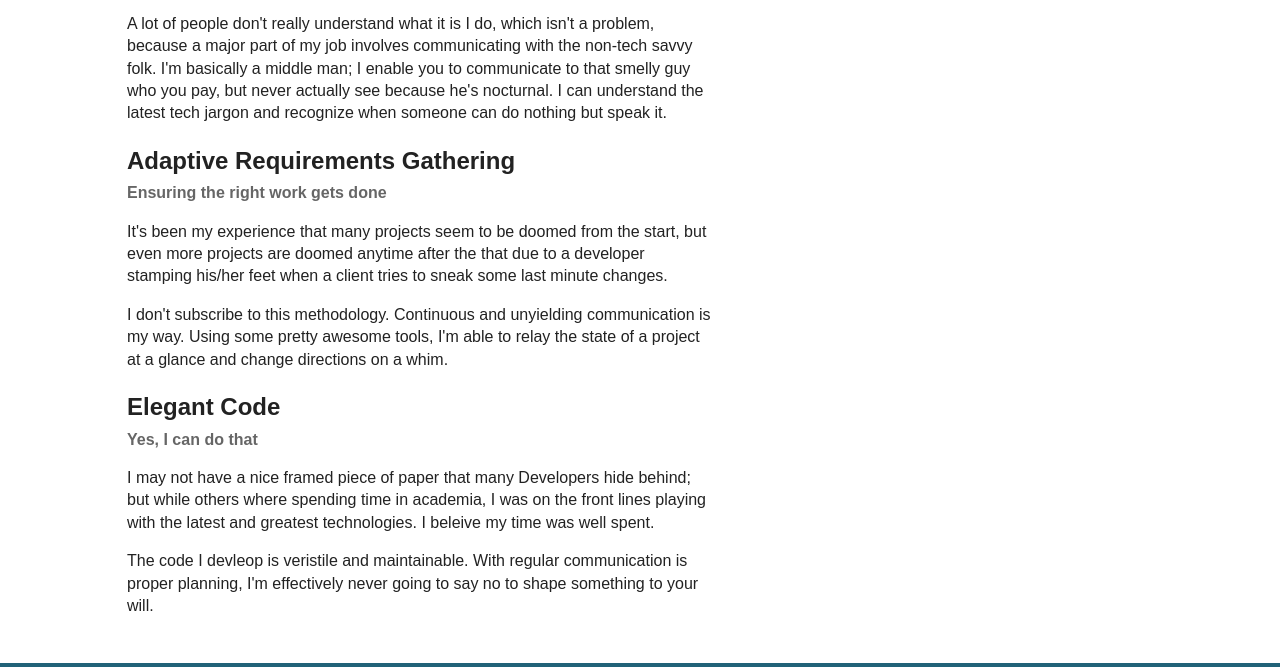
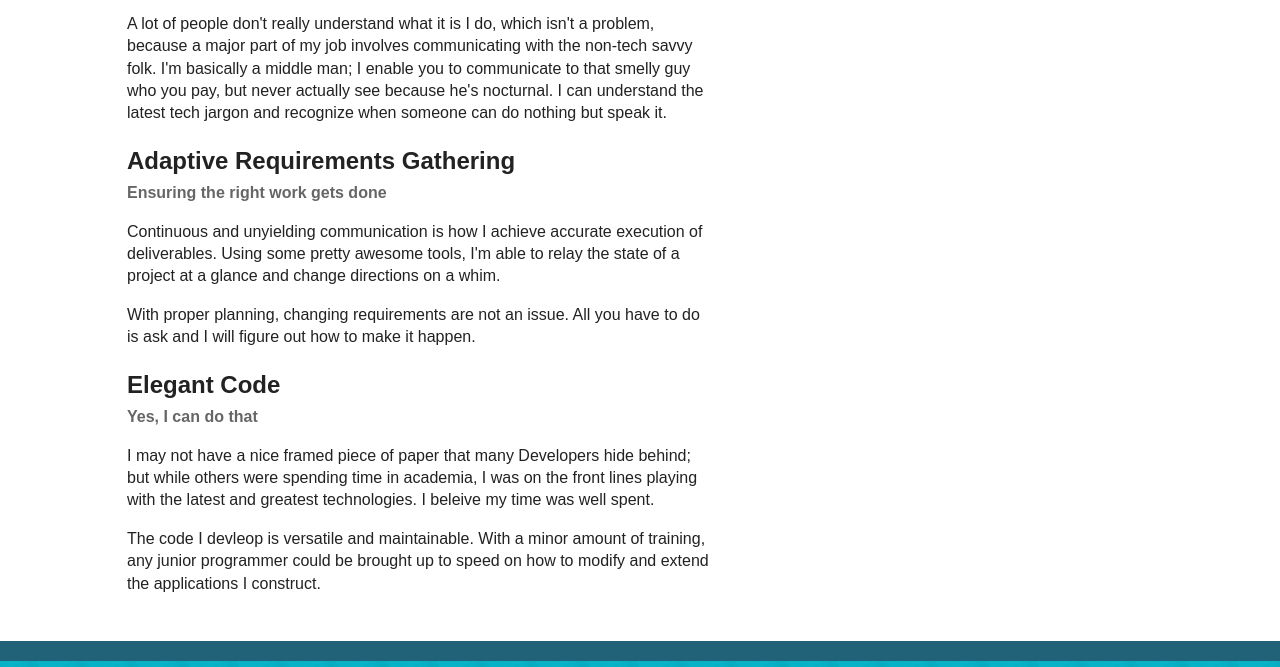
Before and after one commit to derek-adair/derekadaircom, a plain HTML site: page index.html in a window 1280 px wide. Shown: the part 485-1152 px from the top of the page. Drawn offline with nearby package versions, Linux system fonts and the light colour scheme.

Commit message:
wow... gramar... duurrrrRRrRRRRrrRrRRRrRR

```diff
--- a/index.html
+++ b/index.html
@@ -27,7 +27,7 @@
             <article>
                 <header>
                     <h1>Web Developer and Engineer</h1>
-                    <p>I am a programmer with experience in all aspects of web application development, specializing in User Interface and User Experience.  I am well adjusted to adapt to changing requirements and able to prototype cross platform compliant applications rapidly with modern user interface development techniques.  I have experience in process analysis, efficiency consulting, and requirement gathering. My passion is to deliver minimalist interfaces that gets users to their goal in the most direct means possible.</p>
+                    <p>I am a programmer with experience in all aspects of web application development, specializing in User Interface and User Experience.  I am well adjusted to adapt to changing requirements and able to prototype cross platform compliant applications rapidly with modern user interface development techniques.  I have experience in process analysis, efficiency consulting, and requirement gathering. My passion is to deliver minimalist interfaces that get users to their goal in the most direct means possible.</p>
                 </header>
                 <section>
                     <h2>Web Application Development</h2>
@@ -37,14 +37,14 @@
                 <section>
                     <h2>Adaptive Requirements Gathering</h2>
                     <h3>Ensuring the right work gets done</h3>
-                    <p>It's been my experience that many projects seem to be doomed from the start, but even more projects are doomed anytime after the that due to a developer stamping his/her feet when a client tries to sneak some last minute changes.</p>
-                    <p>I don't subscribe to this methodology.  Continuous and unyielding communication is my way.  Using some pretty awesome tools, I'm able to relay the state of a project at a glance and change directions on a whim.</p>
+                    <p>Continuous and unyielding communication is how I achieve accurate execution of deliverables.  Using some pretty awesome tools, I'm able to relay the state of a project at a glance and change directions on a whim.</p>
+                    <p>With proper planning, changing requirements are not an issue.  All you have to do is ask and I will figure out how to make it happen.</p>
                 </section>
                 <section>
                     <h2>Elegant Code</h2>
                     <h3>Yes, I can do that</h3>
-                    <p>I may not have a nice framed piece of paper that many Developers hide behind; but while others where spending time in academia, I was on the front lines playing with the latest and greatest technologies.  I beleive my time was well spent.</p>
-                    <p>The code I devleop is veristile and maintainable. With regular communication is proper planning, I'm effectively never going to say no to shape something to your will.</p>
+                    <p>I may not have a nice framed piece of paper that many Developers hide behind; but while others were spending time in academia, I was on the front lines playing with the latest and greatest technologies.  I beleive my time was well spent.</p>
+                    <p>The code I devleop is versatile and maintainable. With a minor amount of training, any junior programmer could be brought up to speed on how to modify and extend the applications I construct.</p>
                 </section>
             </article>
             <aside>
```
